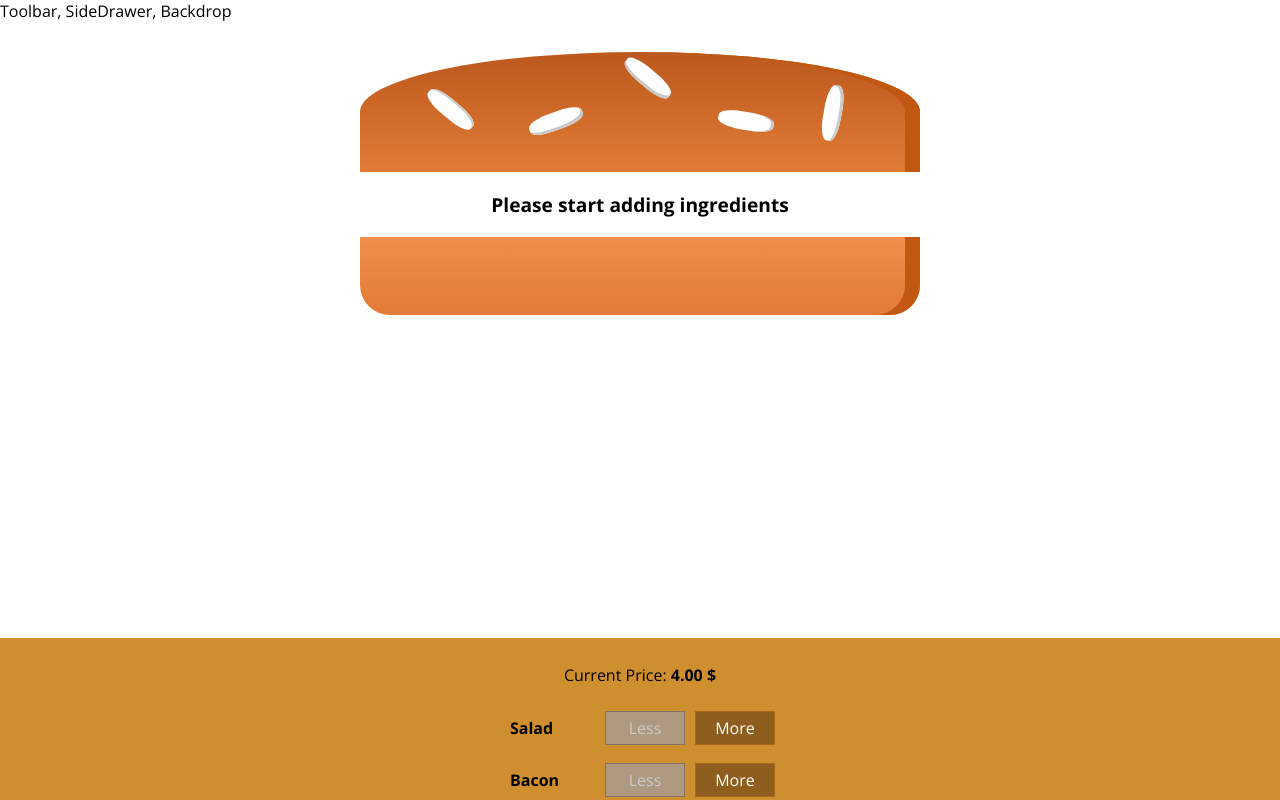
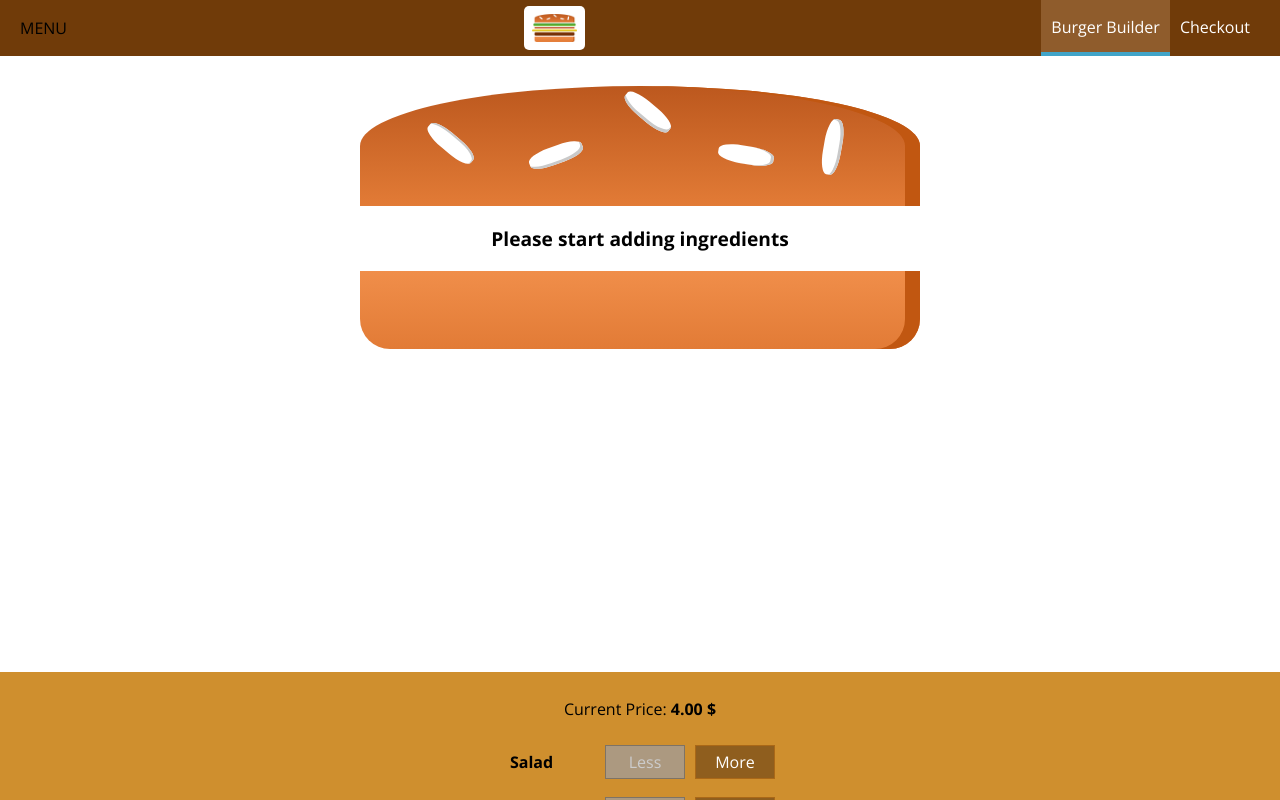
Before and after one commit to Maycas/Burger-Builder, a React (Create React App) app: page / in a window 1280 px wide. Shown: the top 800 px of the page. Built offline with nearby package versions, Linux system fonts and the light colour scheme.

Commit message:
Added Navigation Bar

```diff
--- a/src/components/Burger/OrderSummary/OrderSummary.js
+++ b/src/components/Burger/OrderSummary/OrderSummary.js
@@ -21,6 +21,7 @@
         {ingredientsSummary}
       </ul>
       <p>Continue to Checkout?</p>
+      <p><strong>Total Price: {props.price.toFixed(2)} $</strong></p>
       <Button btnType='Danger' clicked={props.purchaseCancelled}>CANCEL</Button>
       <Button btnType='Success' clicked={props.purchaseContinued}>CONFIRM</Button>
     </Aux>
--- a/src/components/Layout/Layout.js
+++ b/src/components/Layout/Layout.js
@@ -1,12 +1,13 @@
 import React from 'react'
 
 import Aux from '../../hoc/Aux'
+import Toolbar from '../Navigation/Toolbar/Toolbar'
 
 import classes from './Layout.module.css'
 
 const layout = (props) => (
   <Aux>
-    <div>Toolbar, SideDrawer, Backdrop</div>
+    <Toolbar />
     <main className={classes.Content}>
       {props.children}
     </main>
--- a/src/components/Layout/Layout.module.css
+++ b/src/components/Layout/Layout.module.css
@@ -1,3 +1,3 @@
 .Content {
-  margin-top: 16px
+  margin-top: 72px
 }
--- /dev/null
+++ b/src/components/Logo/Logo.js
@@ -0,0 +1,12 @@
+import React from 'react'
+
+import burgerLogo from '../../assets/images/burger-logo.png'
+import classes from './Logo.module.css'
+
+const logo = () => (
+  <div className={classes.Logo}>
+    <img src={burgerLogo} alt='My Burger Logo' />
+  </div>
+)
+
+export default logo
--- /dev/null
+++ b/src/components/Logo/Logo.module.css
@@ -0,0 +1,11 @@
+.Logo {
+  background-color: white;
+  padding: 8px;
+  height: 80%;
+  box-sizing: border-box;
+  border-radius: 5px;
+}
+
+.Logo img {
+  height: 100%;
+}
--- /dev/null
+++ b/src/components/Navigation/NavigationItems/NavigationItem/NavigationItem.js
@@ -0,0 +1,13 @@
+import React from 'react'
+
+import classes from './NavigationItem.module.css'
+
+const navigationItem = (props) => (
+  <li className={classes.NavigationItem}>
+    <a
+      href={props.link}
+      className={props.active ? classes.active : null}>{props.children}</a>
+  </li>
+)
+
+export default navigationItem
--- /dev/null
+++ b/src/components/Navigation/NavigationItems/NavigationItem/NavigationItem.module.css
@@ -0,0 +1,26 @@
+.NavigationItem {
+  margin: 0;
+  box-sizing: border-box;
+  display: flex;
+  height: 100%;
+  width: auto;
+  align-items: center;
+}
+
+.NavigationItem a {
+  color: #fff;
+  text-decoration: none;
+  height: 100%;
+  padding: 16px 10px;
+  border-bottom: 4px solid transparent;
+  box-sizing: border-box;
+  display: block;
+}
+
+.NavigationItem a:hover,
+.NavigationItem a:active,
+.NavigationItem a.active {
+  background-color: #8F5C2C;
+  border-bottom: 4px solid #40a4c8;
+  color: #fff;
+}
--- /dev/null
+++ b/src/components/Navigation/NavigationItems/NavigationItems.js
@@ -0,0 +1,14 @@
+import React from 'react'
+
+import NavigationItem from './NavigationItem/NavigationItem'
+
+import classes from './NavigationItems.module.css'
+
+const navigationItems = (props) => (
+  <ul className={classes.NavigationItems}>
+    <NavigationItem link='/' active>Burger Builder</NavigationItem>
+    <NavigationItem link='/'>Checkout</NavigationItem>
+  </ul>
+)
+
+export default navigationItems
--- /dev/null
+++ b/src/components/Navigation/NavigationItems/NavigationItems.module.css
@@ -0,0 +1,8 @@
+.NavigationItems {
+  margin: 0;
+  padding: 0;
+  list-style: none;
+  display: flex;
+  align-items: center;
+  height: 100%;
+}
--- /dev/null
+++ b/src/components/Navigation/Toolbar/Toolbar.js
@@ -0,0 +1,18 @@
+import React from 'react'
+
+import Logo from '../../Logo/Logo'
+import NavigationItems from '../NavigationItems/NavigationItems'
+
+import classes from './Toolbar.module.css'
+
+const toolbar = (props) => (
+  <header className={classes.Toolbar}>
+    <div>MENU</div>
+    <Logo />
+    <nav>
+      <NavigationItems />
+    </nav>
+  </header>
+)
+
+export default toolbar
--- /dev/null
+++ b/src/components/Navigation/Toolbar/Toolbar.module.css
@@ -0,0 +1,18 @@
+.Toolbar {
+  height: 56px;
+  width: 100%;
+  position: fixed;
+  top: 0;
+  left: 0;
+  background-color: #703B09;
+  display: flex;
+  justify-content: space-between;
+  align-items: center;
+  padding: 0 20px;
+  box-sizing: border-box;
+  z-index: 90;
+}
+
+.Toolbar nav {
+  height: 100%;
+}
--- a/src/containers/BurgerBuilder/BurgerBuilder.js
+++ b/src/containers/BurgerBuilder/BurgerBuilder.js
@@ -105,7 +105,8 @@
           <OrderSummary
             ingredients={this.state.ingredients}
             purchaseCancelled={this.purchaseCancelHandler}
-            purchaseContinued={this.purchaseContinueHandler} />
+            purchaseContinued={this.purchaseContinueHandler}
+            price={this.state.totalPrice} />
         </Modal>
         <Burger ingredients={this.state.ingredients} />
         <BuildControls
```
Also changed, not shown: src/assets/images/burger-logo.png (added).
